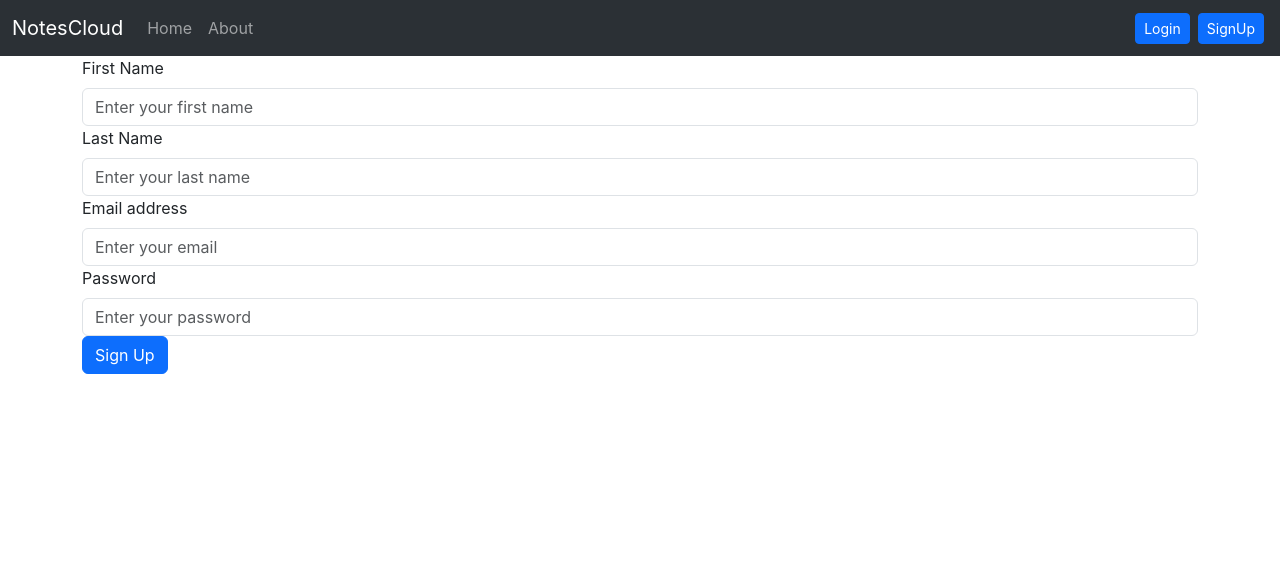
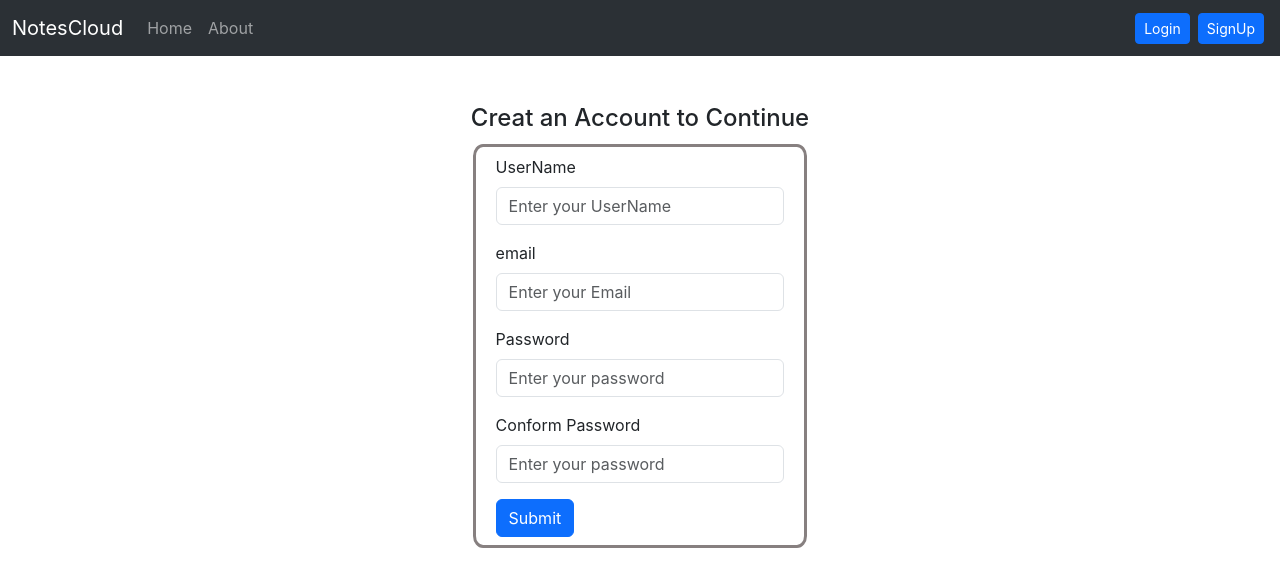
Before and after one commit to StayadevBahadur/inotebook, a React (Create React App) app: page /signup in a window 1280 px wide. Shown: the top 586 px of the page. Built offline with nearby package versions, Linux system fonts and the light colour scheme.

Commit message:
this is the end of the project

```diff
--- /dev/null
+++ b/src/Components/Login.css
@@ -0,0 +1,9 @@
+.LoginContainer{
+    border: 3px solid rgb(135, 128, 128);
+    border-radius: 3%;
+    width: 30%;
+    height: 50% !important;
+    margin-left: 35%;
+    margin-top: 1%;
+}
+/* Default styles for SignUpContainer */
--- a/src/Components/Login.js
+++ b/src/Components/Login.js
@@ -1,21 +1,63 @@
-import React from 'react'
+import React, { useState } from 'react'
+import { useNavigate } from 'react-router-dom';
+import './Login.css'
+
+
 
 const Login = () => {
+
+const [credentials, setCredentials] = useState({ email: '', password: '' });
+
+const navigate = useNavigate();
+
+
+const handleSubmit = async (e)=>{
+  e.preventDefault();
+  const response = await fetch(`http://localhost:5000/api/auth/login`, {
+    method: "POST", // *GET, POST, PUT, DELETE, etc.
+
+    headers: {
+      "Content-Type": "application/json",
+      // 'Content-Type': 'application/x-www-form-urlencoded',
+      "auth-token": "eyJhbGciOiJIUzI1NiIsInR5cCI6IkpXVCJ9.eyJ1c3NlciI6eyJpZCI6IjY1ZTk3MTM2MWU4NzQ2OGFhMmVkMGRhMiJ9LCJpYXQiOjE3MDk4MjkyMDN9.eutxRwHjO_OFG4N9T7ZuUi92xgw-qo4jxCdo0aht0Jc"
+    },
+    body: JSON.stringify({ email:credentials.email  , password:credentials.password}),
+
+  });
+
+
+  const jsonResponse = await response.json();
+  console.log(jsonResponse);
+
+  if(jsonResponse.success){
+    localStorage.setItem( 'token',jsonResponse.authToken);
+    navigate('/');
+  }
+}
+
+  const onChange = (e) => {
+    setCredentials({ ...credentials, [e.target.name]: e.target.value });
+  };
+
+
   return (
-    <div className="container my-4">
-    <form>
-    <div class="mb-3">
-      <label for="exampleInputEmail1" class="form-label">Email address</label>
-      <input type="email" class="form-control" id="exampleInputEmail1" aria-describedby="emailHelp"/>
-      {/* <div id="emailHelp" class="form-text">We'll never share your email with anyone else.</div> */}
+    <>
+   <h4 className='mt-5 text-center'>Login to Continue </h4>
+    <div className="LoginContainer">
+    <form className='p-2'>
+    <div className="mb-3">
+      <label htmlFor="exampleInputEmail1" className="form-label">Email address</label>
+      <input type="email" className="form-control" id="exampleInputEmail1" name='email' aria-describedby="emailHelp" value={credentials.email} onChange={onChange}/>
+      {/* <div id="emailHelp" className="form-text">We'll never share your email with anyone else.</div> */}
     </div>
-    <div class="mb-3">
-      <label for="exampleInputPassword1" class="form-label">Password</label>
-      <input type="password" class="form-control" id="exampleInputPassword1"/>
+    <div className="mb-3">
+      <label htmlFor="exampleInputPassword1" className="form-label">Password</label>
+      <input type="password" className="form-control" id="exampleInputPassword1" name='password' value={credentials.password} onChange={onChange}/>
     </div>
-    <button type="submit" class="btn btn-primary">Submit</button>
+    <button type="submit" className="btn btn-primary" onClick={handleSubmit}>Submit</button>
   </form>
   </div>
+  </>
   )
 }
 
--- a/src/Components/Navbar.js
+++ b/src/Components/Navbar.js
@@ -1,12 +1,18 @@
 import React from 'react'
-import { Link ,useLocation } from "react-router-dom";
-import { useEffect } from 'react';
+import { Link ,useLocation,useNavigate } from "react-router-dom";
+// import { useEffect } from 'react';
 const Navbar = () => {
   let location = useLocation();
 
-  useEffect(() => {
-   console.log(location.pathname)
-  }, [location]);
+  // useEffect(() => {
+  //  console.log(location.pathname)
+  // }, [location]);
+  const navigate = useNavigate();
+
+  const handleLogout=()=>{
+    localStorage.removeItem('token');
+    navigate('/')
+  }
   return (
     <>
    <nav className="navbar bg-dark navbar-expand-lg bg-body-tertiary  "  data-bs-theme="dark">
@@ -25,10 +31,10 @@ const Navbar = () => {
         </li>
       </ul>
     </div>
-    <div>
-    <Link class="btn btn-primary  btn-sm mx-1" role="button" to="/login" aria-disabled="true">Login</Link>
-    <Link class="btn btn-primary btn-sm mx-1" role="button" to="signup" aria-disabled="true">SignUp</Link>
-    </div>
+   {localStorage.getItem('token')?<Link className="btn btn-primary  btn-sm mx-1" role="button" to="/" aria-disabled="true" onClick={handleLogout}>Logout</Link>: <div>
+    <Link className="btn btn-primary  btn-sm mx-1" role="button" to="/login" aria-disabled="true">Login</Link>
+    <Link className="btn btn-primary btn-sm mx-1" role="button" to="signup" aria-disabled="true">SignUp</Link>
+    </div>}
   </div>
 </nav>
     </>
--- a/src/Components/NoteItem.js
+++ b/src/Components/NoteItem.js
@@ -1,6 +1,5 @@
-import React, { useContext, useState } from 'react'
+import React, { useContext} from 'react'
 import NoteContext from '../Context/notes/NoteContext';
-import Modal from './Modal';
 
 const NoteItem = (props) => {
     const { note, openModal} = props;
--- a/src/Components/Notes.js
+++ b/src/Components/Notes.js
@@ -4,12 +4,19 @@ import { useContext,useEffect,useState} from "react";
 import NoteItem from './NoteItem';
 import AddNote from './AddNote';
 import Modal from './Modal';
+import { useNavigate } from 'react-router-dom';
 
 const Notes = (props) => {
+    const navigate = useNavigate();
     const contex = useContext(NoteContext);
     const { notes, getNotes,edditNote } = contex;
     useEffect(()=>{
-        getNotes();
+        if (localStorage.getItem('token')) {
+            getNotes();
+        }else{
+            navigate('/');
+        }
+
     },[])
 
  const [showModal , setModal] = useState(false);
@@ -47,9 +54,7 @@ const Notes = (props) => {
             {showModal && <Modal setModal = {setModal} onChange = {onChange} note = {note} handleClick= {handleClick} />}
             <div className="row my-3">
                 <h2>Your Notes</h2>
-                  {notes.lenght === 0 && "No notes to display"}
-
-                   {notes.map((note, index) => {
+              {notes.map((note, index) => {
                     return <NoteItem note={note} key={index} openModal = {openModal}  />
                 }
                 )}
--- /dev/null
+++ b/src/Components/Signup.css
@@ -0,0 +1,34 @@
+.SignUpContainer{
+    border: 3px solid rgb(135, 128, 128);
+    border-radius: 3%;
+    width: 30%;
+    margin-left: 35%;
+    margin-top: 1%;
+}
+/* Default styles for SignUpContainer */
+@media only screen and (max-width: 600px) {
+    body {
+      background-color: lightblue;
+    }
+  }
+
+@media only screen and (max-width: 365px) {
+    body {
+      background-color:red;
+    }
+    .SignUpContainer{
+        width: 100%;
+        margin: 0;
+        border: none;
+    }
+  }
+@media only screen and (min-width: 365px)and (max-width: 706px) {
+    body {
+      background-color:yellow;
+    }
+    .SignUpContainer{
+        width: 70%;
+        margin-left: 15%;
+        border: none;
+    }
+  }
--- a/src/Components/SingUp.js
+++ b/src/Components/SingUp.js
@@ -1,49 +1,74 @@
-import React from 'react'
-import { Form, Button } from 'react-bootstrap';
+import React,{ useState } from 'react'
+import { useNavigate } from 'react-router-dom';
+import './Signup.css'
+
+
+
+
+
+
 
 const SingUp = () => {
-  return (
-    <Form>
-      <Form.Group controlId="firstName">
-        <Form.Label>First Name</Form.Label>
-        <Form.Control
-          type="text"
-          placeholder="Enter your first name"
-          name="firstName"
 
-        />
-      </Form.Group>
-      <Form.Group controlId="lastName">
-        <Form.Label>Last Name</Form.Label>
-        <Form.Control
-          type="text"
-          placeholder="Enter your last name"
-          name="lastName"
+  const [credentials, setCredentials] = useState({ name:'', email: '', password: '' });
 
-        />
-      </Form.Group>
-      <Form.Group controlId="email">
-        <Form.Label>Email address</Form.Label>
-        <Form.Control
-          type="email"
-          placeholder="Enter your email"
-          name="email"
+const navigate = useNavigate();
 
-        />
-      </Form.Group>
-      <Form.Group controlId="password">
-        <Form.Label>Password</Form.Label>
-        <Form.Control
-          type="password"
-          placeholder="Enter your password"
-          name="password"
 
-        />
-      </Form.Group>
-      <Button variant="primary" type="submit">
-        Sign Up
-      </Button>
-    </Form>
+const handleSubmit = async (e)=>{
+  e.preventDefault();
+  const {name , email, password} = credentials;
+  const response = await fetch(`http://localhost:5000/api/auth/CreateUser`, {
+    method: "POST", // *GET, POST, PUT, DELETE, etc.
+
+    headers: {
+      "Content-Type": "application/json",
+      // 'Content-Type': 'application/x-www-form-urlencoded',
+
+    },
+    body: JSON.stringify({ name , email, password}),
+
+  });
+
+
+  const jsonResponse = await response.json();
+  console.log(jsonResponse);
+
+  if(jsonResponse.success){
+    localStorage.setItem( 'token',jsonResponse.authToken);
+    navigate('/');
+  }
+}
+
+const onChange = (e) => {
+  setCredentials({ ...credentials, [e.target.name]: e.target.value });
+};
+  return (<>
+    <h4 className='mt-5 text-center'>Creat an Account to Continue </h4>
+    <div className="SignUpContainer  p-2">
+    <form className='container'>
+    <div className="mb-3">
+      <label htmlFor="exampleInputEmail1" className="form-label" >UserName</label>
+      <input type="text" className="form-control" id="exampleInputEmail1" name = "name"  placeholder="Enter your UserName"aria-describedby="emailHelp" onChange={onChange}/>
+      {/* <div id="emailHelp" className="form-text">We'll never share your email with anyone else.</div> */}
+    </div>
+    <div className="mb-3">
+      <label htmlFor="Email" className="form-label">email</label>
+      <input type="email" className="form-control" id="Email" aria-describedby="emailHelp" name="email"  placeholder="Enter your Email" onChange={onChange}/>
+      {/* <div id="emailHelp" className="form-text">We'll never share your email with anyone else.</div> */}
+    </div>
+    <div className="mb-3">
+      <label htmlFor="Password" className="form-label" >Password</label>
+      <input type="password" className="form-control" id="Password" placeholder="Enter your password" name="password" onChange={onChange}/>
+    </div>
+    <div className="mb-3">
+      <label htmlFor="CPassword" className="form-label" >Conform Password</label>
+      <input type="password" className="form-control" id="CPassword1" placeholder="Enter your password" name="Cpassword" onChange={onChange}/>
+    </div>
+    <button type="submit" className="btn btn-primary" onClick={handleSubmit}>Submit</button>
+  </form>
+  </div>
+  </>
   )
 }
 
```
Also changed, not shown: src/Context/notes/NoteState.js (+4 -4 lines), 1 other file (tests, documents, lock files or other folders).
